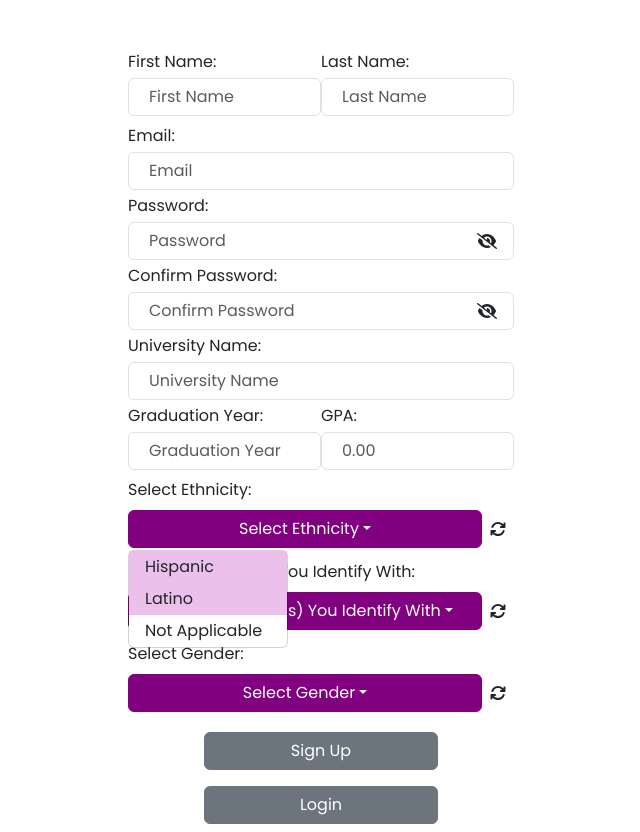
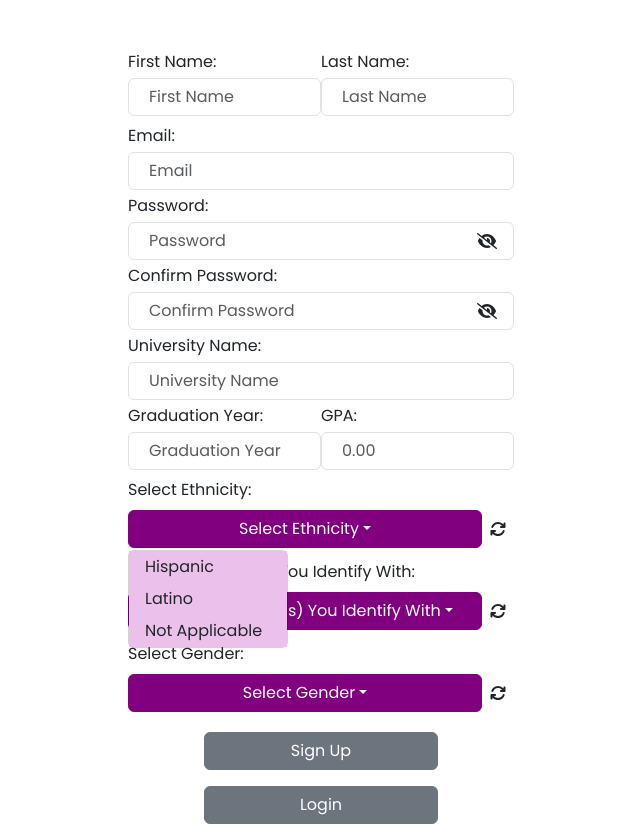
Before and after one commit to JoinStepStone/excel-app, a React (Create React App) app: page /signUp in a window 1280 px wide. Both pictures are taken after a click on the button "Select Ethnicity". Shown: the whole page, without its empty margins (319-959 px from the left). Built offline with nearby package versions, Linux system fonts and the light colour scheme; no server answers.

Commit message:
Updated the site

```diff
--- a/src/Views/Admin/students.js
+++ b/src/Views/Admin/students.js
@@ -73,15 +73,13 @@ const Student = ({ uniListNames }) => {
       if (activeFilters[key]) {
         if (key === "examTaken" || key === "avgScore" || key === "maxScore" || key === "gpaScore") {
           if (activeFilters[key] === "Highest") {
-            const filteredStudentsDummy = [filteredStudents.reduce((prev, current) => {
+            filteredStudents = [filteredStudents.reduce((prev, current) => {
               return (current[key] || 0) > (prev[key] || 0) ? current : prev;
             }, filteredStudents[0])];
-            filteredStudents = [filteredStudentsDummy]
           } else if (activeFilters[key] === "Lowest") {
-            const filteredStudentsDummy = [filteredStudents.reduce((prev, current) => {
+            filteredStudents = [filteredStudents.reduce((prev, current) => {
               return (current[key] || 0) < (prev[key] || 0) ? current : prev;
             }, filteredStudents[0])];
-            filteredStudents = [filteredStudentsDummy]
           }
         } else {
           filteredStudents = filteredStudents.filter((student) => {
--- a/src/Views/Authentication/signUp.js
+++ b/src/Views/Authentication/signUp.js
@@ -332,7 +332,7 @@ const SignUP = () => {
                     >
                       <Dropdown.Item className="custom-dropdown-item" eventKey="Hispanic">Hispanic</Dropdown.Item>
                       <Dropdown.Item className="custom-dropdown-item" eventKey="Latino">Latino</Dropdown.Item>
-                      <Dropdown.Item eventKey="Not Applicable">Not Applicable</Dropdown.Item>
+                      <Dropdown.Item className="custom-dropdown-item" eventKey="Not Applicable">Not Applicable</Dropdown.Item>
                     </DropdownButton>
                     <FontAwesomeIcon icon={faRefresh} className="mx-2 pointer" onClick={() => setFormData((prevData) => ({...prevData, "ethnicity": "Select Ethnicity"}))}/>
                   </div>
```
